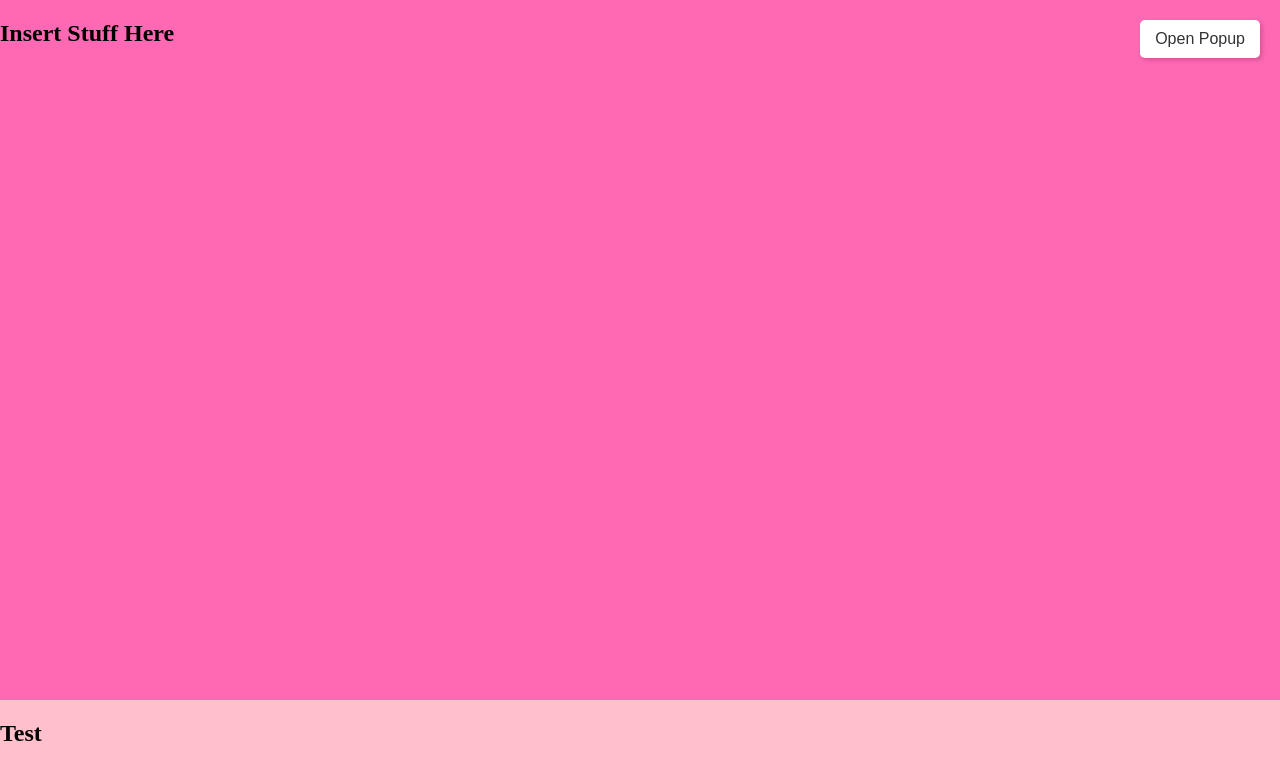
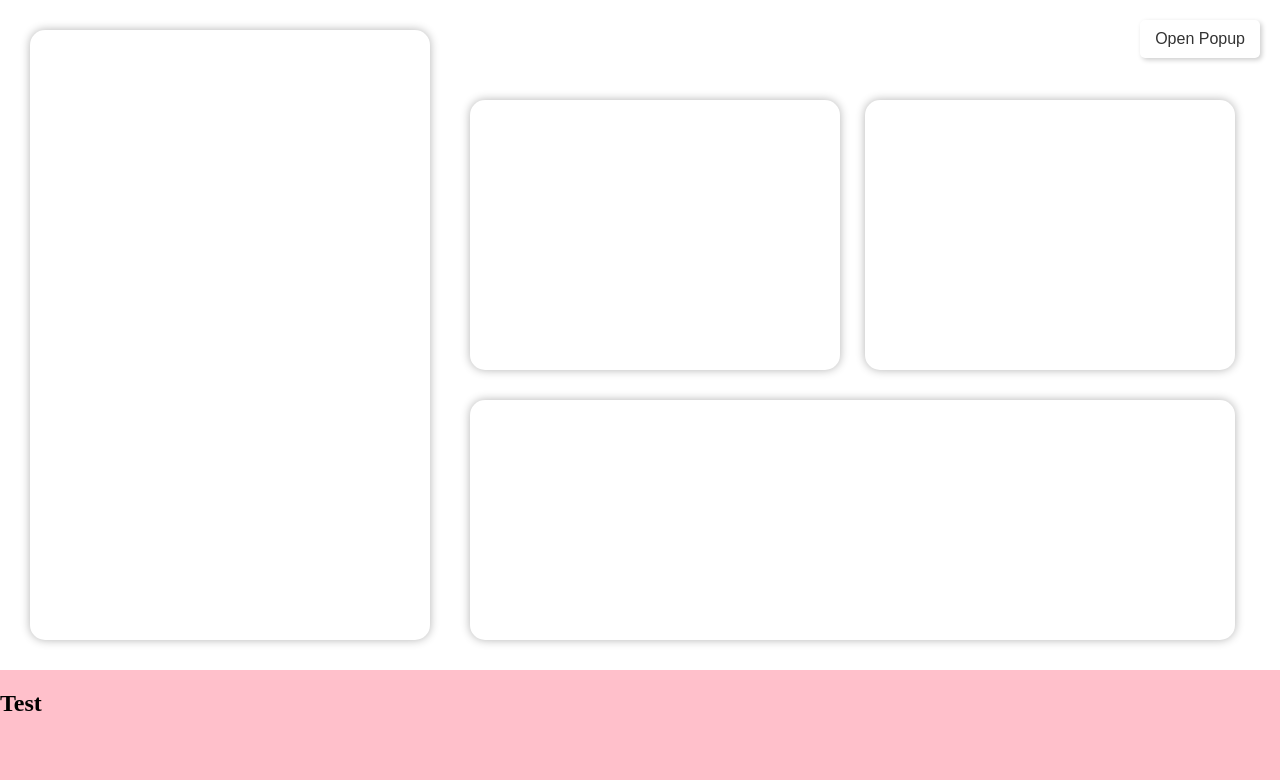
Before and after one commit to Kataray/Winhacks2025, a React (Vite) app: page / in a window 1280 px wide. Shown: the top 780 px of the page. Built offline with nearby package versions, Linux system fonts and the light colour scheme.

Commit message:
Added page sections

```diff
--- a/src/components/MainPage/MainPage.jsx
+++ b/src/components/MainPage/MainPage.jsx
@@ -7,11 +7,14 @@ const MainPage = () => {
 
     return (
         <div className={styles.container}>
-            <h2>Insert Stuff Here</h2>
+            <div className={styles.ProfileSection}></div>
+            <div className={styles.ChallengeFriendSection}></div>
+            <div className={styles.ToDoSection}></div>
+            <div className={styles.FlashcardSection}></div>
             <button className={styles.openButton} onClick={() => setShowPopup(true)}>
                 Open Popup
             </button>
-            {showPopup && <Popup onClose={() => setShowPopup(false)} />}
+            {showPopup && <Popup onClose={() => setShowPopup(false)}/>}
         </div>
     );
 };
--- a/src/components/MainPage/MainPage.module.css
+++ b/src/components/MainPage/MainPage.module.css
@@ -2,7 +2,7 @@
     position: relative;
     width: 100vw;
     height: 100vh;
-    background-color: #FF69B4;
+    background-color: #ffffff;
     display: flex;
     justify-content: center;
     align-items: center;
@@ -15,9 +15,9 @@ body {
 
 .container {
     position: relative;
-    background-color: #FF69B4;
+    background-color: #ffffff;
     width: 100vw;
-    height:700px;
+    height:670px;
     display: flex;
 }
 
@@ -39,3 +39,62 @@ body {
 .openButton:hover {
     background-color: #f0f0f0;
 }
+
+.ProfileSection {
+    position: absolute;
+    top: 30px;
+    left: 30px;
+    bottom: 30px;
+    width: 400px;
+    background-color: #ffffff;
+    cursor: pointer;
+    border: none;
+    border-radius: 15px;
+    color: #333;
+    box-shadow: 0 0 10px rgba(0, 0, 0, 0.30);
+    transition: background-color 0.3s ease;
+}
+
+.ChallengeFriendSection {
+    position: absolute;
+    top: 400px;
+    right: 45px;
+    bottom: 30px;
+    width: 765px;
+    background-color: #ffffff;
+    cursor: pointer;
+    border: none;
+    border-radius: 15px;
+    color: #333;
+    box-shadow: 0 0 10px rgba(0, 0, 0, 0.30);
+    transition: background-color 0.3s ease;
+}
+
+.ToDoSection {
+    position: absolute;
+    top: 100px;
+    right: 45px;
+    bottom: 300px;
+    width: 370px;
+    background-color: #ffffff;
+    cursor: pointer;
+    border: none;
+    border-radius: 15px;
+    color: #333;
+    box-shadow: 0 0 10px rgba(0, 0, 0, 0.30);
+    transition: background-color 0.3s ease;
+}
+.FlashcardSection {
+    position: absolute;
+    top: 100px;
+    right: 440px;
+    bottom: 300px;
+    width: 370px;
+    background-color: #ffffff;
+    cursor: pointer;
+    border: none;
+    border-radius: 15px;
+    color: #333;
+    box-shadow: 0 0 10px rgba(0, 0, 0, 0.30);
+    transition: background-color 0.3s ease;
+}
```
